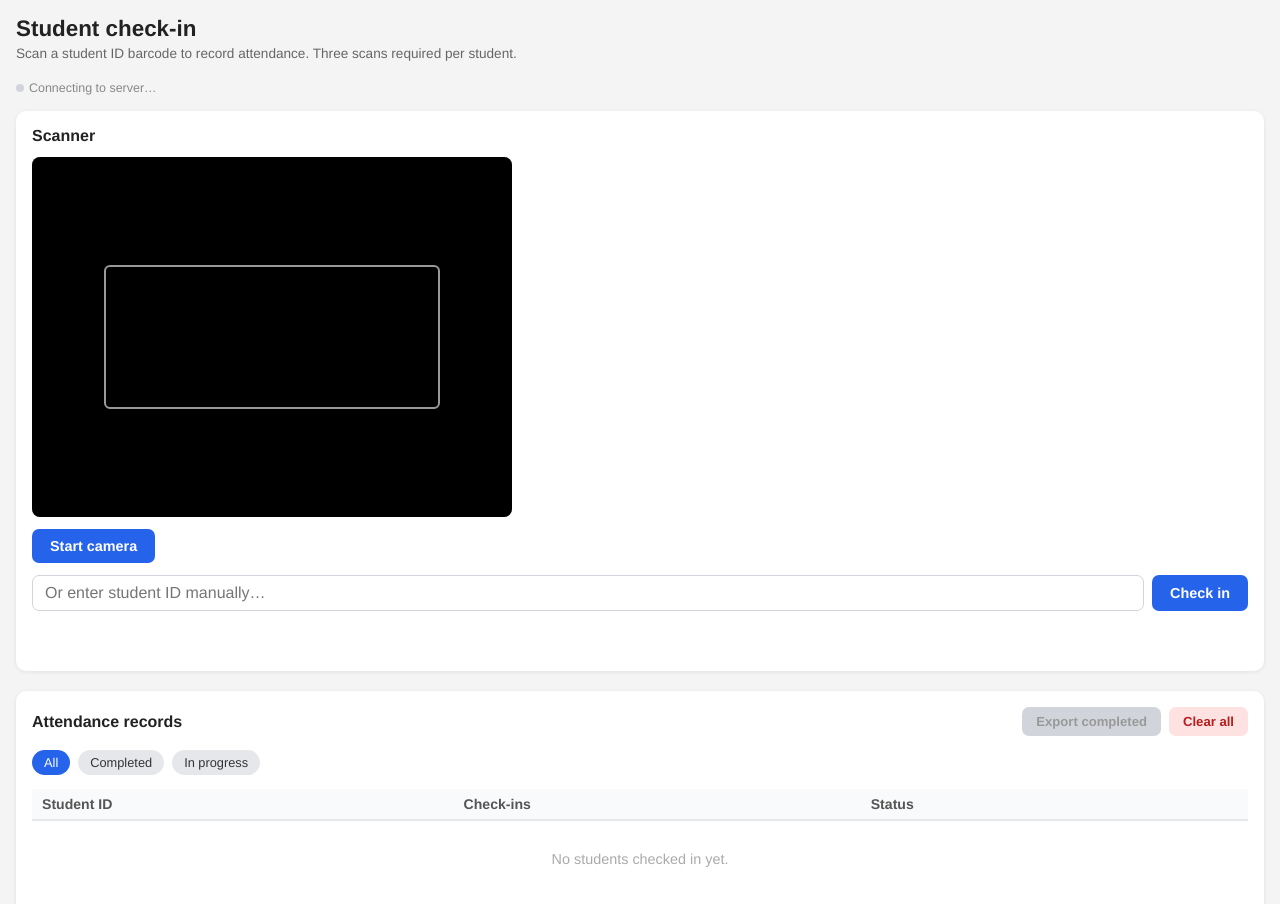
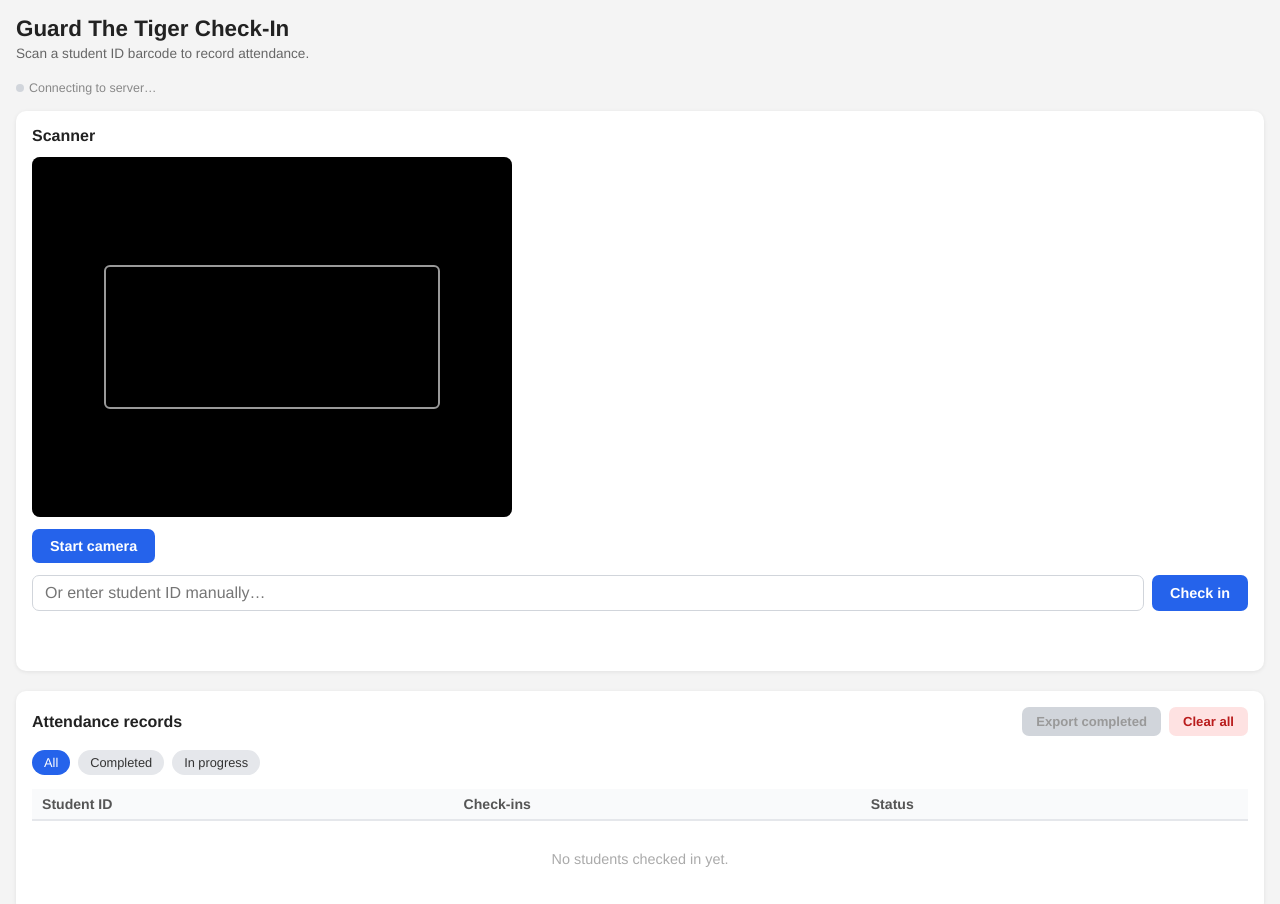
Before and after one commit to kickofline/gtt, a plain HTML site: page index.html in a window 1280 px wide. Drawn offline with Linux system fonts and the light colour scheme; a script that the page names is missing.

Commit message:
edit title

```diff
--- a/index.html
+++ b/index.html
@@ -9,8 +9,8 @@
 </head>
 <body>
 
-<h1>Student check-in</h1>
-<p class="subtitle">Scan a student ID barcode to record attendance. Three scans required per student.</p>
+<h1>Guard The Tiger Check-In</h1>
+<p class="subtitle">Scan a student ID barcode to record attendance.</p>
 
 <div id="connStatus"><span class="conn-dot" id="connDot"></span><span id="connLabel">Connecting to server…</span></div>
 
```
Also changed, not shown: .claude/settings.local.json (added).
